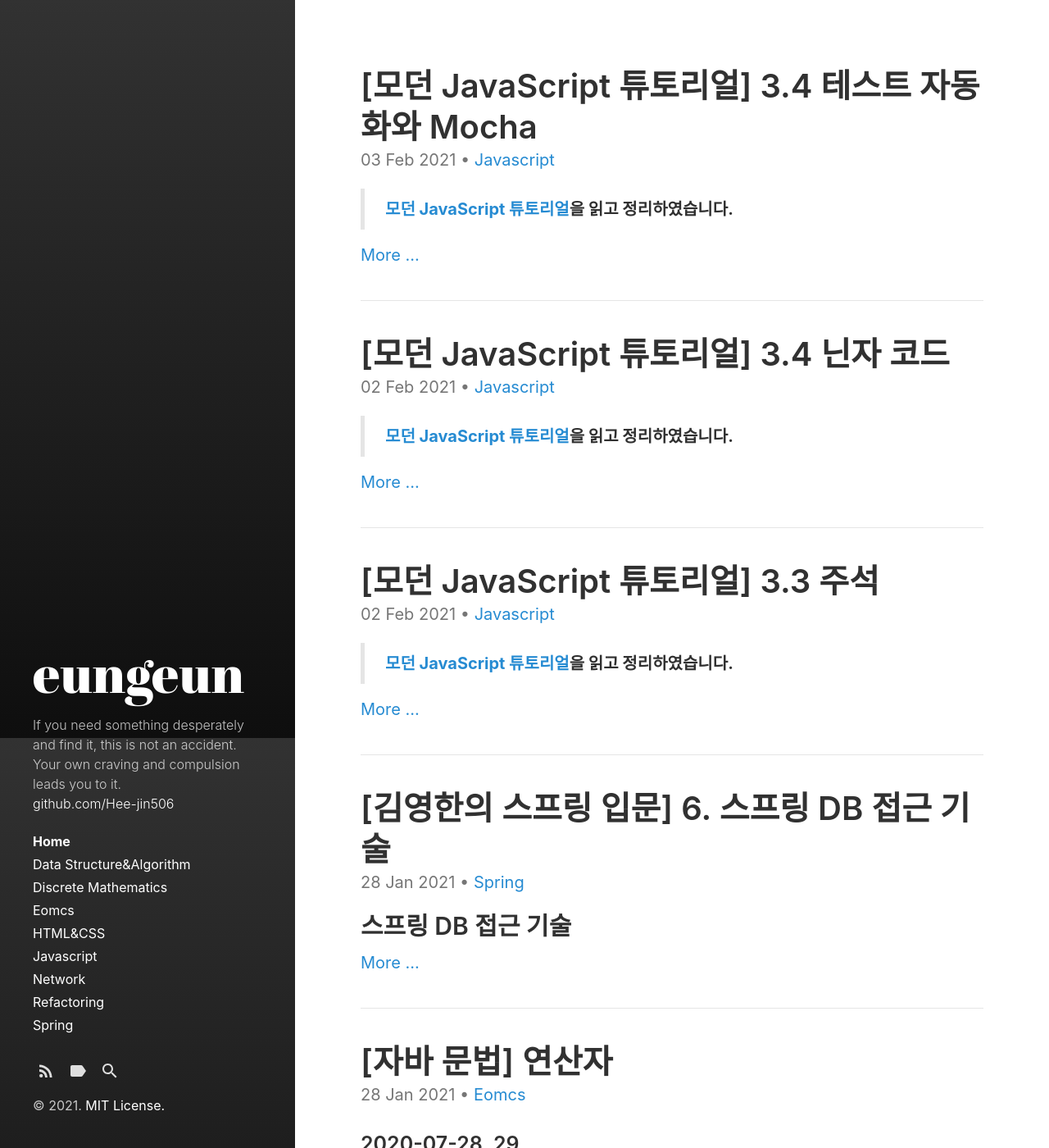
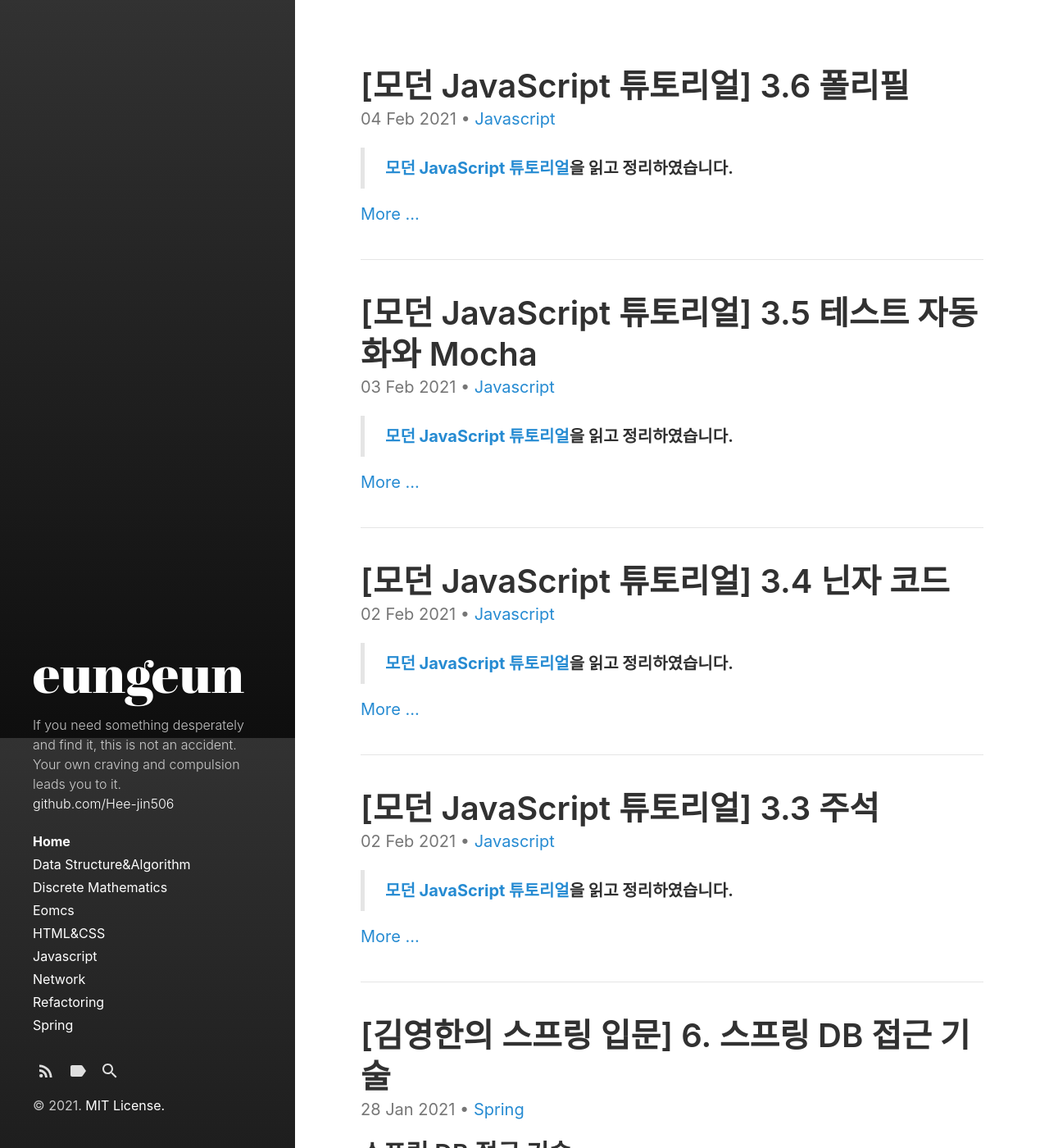
Before and after one commit to Hee-jin506/Hee-jin506.github.io, a Jekyll site: the page built from index.html, in a window 1280 px wide and 1400 px high. Shown: the whole window at 82% size. Built offline with Jekyll 4.4.1, drawn with Linux system fonts in a browser that asks for light colours; the list of posts is cut into pages by our own code; part of the change alters nothing that is shown.

Commit message:
2021-02-04

````diff
--- a/_posts/2021-02-03-moderhjs-3-4.md
+++ b/_posts/2021-02-03-moderhjs-3-5.md
@@ -1,6 +1,6 @@
 ---
 layout: post
-title: "[모던 JavaScript 튜토리얼] 3.4 테스트 자동화와 Mocha"
+title: "[모던 JavaScript 튜토리얼] 3.5 테스트 자동화와 Mocha"
 categories:
   - Javascript
 tags:
--- /dev/null
+++ b/_posts/2021-02-04-modernjs-3-6.md
@@ -0,0 +1,52 @@
+---
+layout: post
+title: "[모던 JavaScript 튜토리얼] 3.6 폴리필"
+categories:
+  - Javascript
+tags:
+  - 모던 JavaScript 튜토리얼s
+
+---
+
+> **[모던 JavaScript 튜토리얼](https://ko.javascript.info/)을 읽고 정리하였습니다.**
+
+# 폴리필
+
+새로운 제안(proposal)이 정기적으로 등록, 분석되고, 가치가 있다고 판단되는 제안은 https://tc39.github.io/ecma262/에 추가되고 궁극적으로 [명세서(specification)](http://www.ecma-international.org/publications/standards/Ecma-262.htm)에 등록된다.
+
+자바스크립트 엔진을 만드는 각 조직은 나름대로 우선순위를 매겨 명세서 내 어떤 기능을 먼저 구현할 지 결정한다. 명세서에 등록된 기능보다 초안에 있는 제안을 먼저 구현하기로 결정하는 경우도 있다.
+
+엔진이 표준 전체를 지원하지 않고, 일부만 지원하는 것은 흔한 일이다.
+
+엔진별로 어떤 기능을 지원하는지는 https://kangax.github.io/compat-table/es6/에서 확인할 수 있다.
+
+___
+
+## 바벨
+
+명세서에 등록된 지 얼마 안 된 기능을 사용해 코드를 작성하다 보면 특정 엔진에서 우리가 작성한 코드를 지원하지 않는다는 것을 알게 될 때가 있다. 명세서 내 모든 기능을 모든 엔진이 구현하고 있지 않기 때문이다.
+
+`바벨(Babel)`은 `트랜스파일러(transpiler)`로, 모던 자바스크립트 코드를 구 표준을 준수하는 코드로 바꿔준다.
+
+바벨의 주요 역할은 다음과 같다.
+
+- **트랜스 파일러**
+  바벨은 코드를 재작성해주는 트랜스파일러 프로그램이다. 바벨은 개발자의 컴퓨터에서 돌아가는데, 이를 실행하면 기존 코드가 구 표준을 준수하는 코드로 변경되고, 이 코드는 웹사이트 형태로 사용자에게 전달된다. `웹팩(webpack)`과 같은 모던 프로젝트 빌드 시스템은 코드가 수정될 떄마다 자동으로 트랜스파일러를 동작시킨다.
+- **폴리필**
+  새롭게 추가된 함수는 명세서 내 정의를 읽고 이에 맞게 직접 함수를 구현해야 사용할 수 있다. 자바스크립트는 매우 동적인 언어이므로 어떤 함수라도 스크립트에 추가할 수 있다. 기존 함수의 수정도 가능하다. 개발자는 스크립트에 새로운 함수를 추가하거나 수정해서 스크립트가 최신 표준을 준수할 수 있도록 작업할 수 있다.
+  이렇게 변경된 표준을 준수할 수 있도록 기존 함수의 동작 방식을 수정하거나, 새롭게 구현한 함수의 스크립트를 "폴리필(polyfill)"이라 부른다. 폴리필은 말 그대로 구현이 누락된 새로운 기능을 메꿔주는(fiill in) 역할을 한다.
+  주목할 만한 폴리필 두 가지는 아래와 같다.
+  - `core js` -  다양한 폴리필을 제공한다. 특정 기능의 폴리필만 사용하는 것도 가능하다.
+  - `polyfill.io` - 기능이나 사용자의 브라우저에 따라 폴리필 스크립트를 제공해주는 서비스이다.
+
+___
+
+## 튜토리얼에서 예시 실행하기
+
+튜토리얼 내 예시 대부분은 아래와 같이 클릭 한번으로 바로 실행 할 수 있다.
+
+```javascript
+alert('ㄱㄴㄷ')
+```
+
+모던 자바스크립트를 사용하여 작성한 예시는 해당 기능을 지워하는 브라우저에서만 작동한다. Google Chrome은 모든 브라우저 중 대개 가장 먼저 최신 기능을 지원한다. 트랜스파일러 없이 최신 기능을 사용할 수 있기 때문에 Chrome은 데모용으로 사용하기 좋다.
````
Also changed, not shown: _posts/2021-01-19-modernjs-2-11.md (renamed from _posts/2020-01-19-modernjs-2-11.md).
